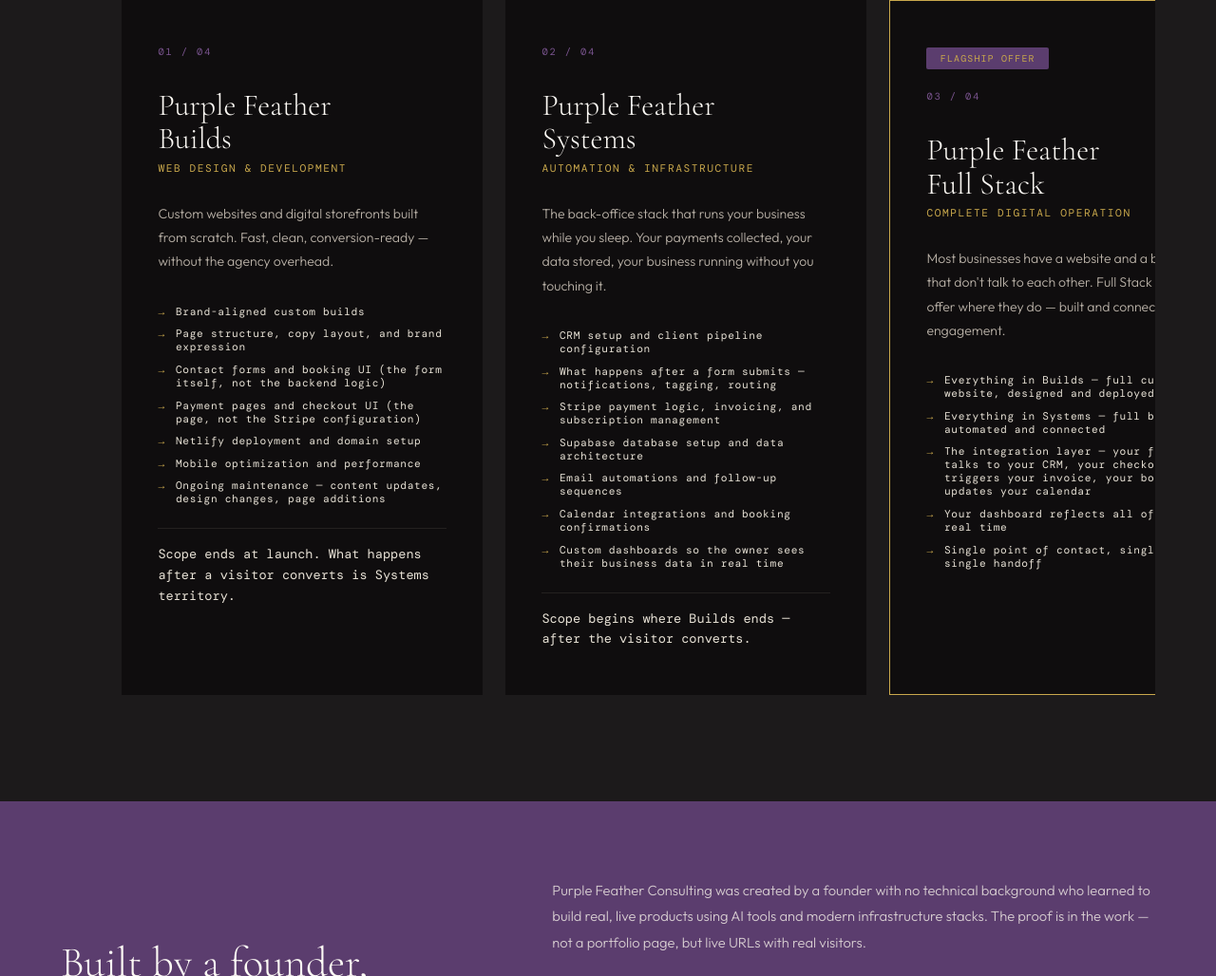
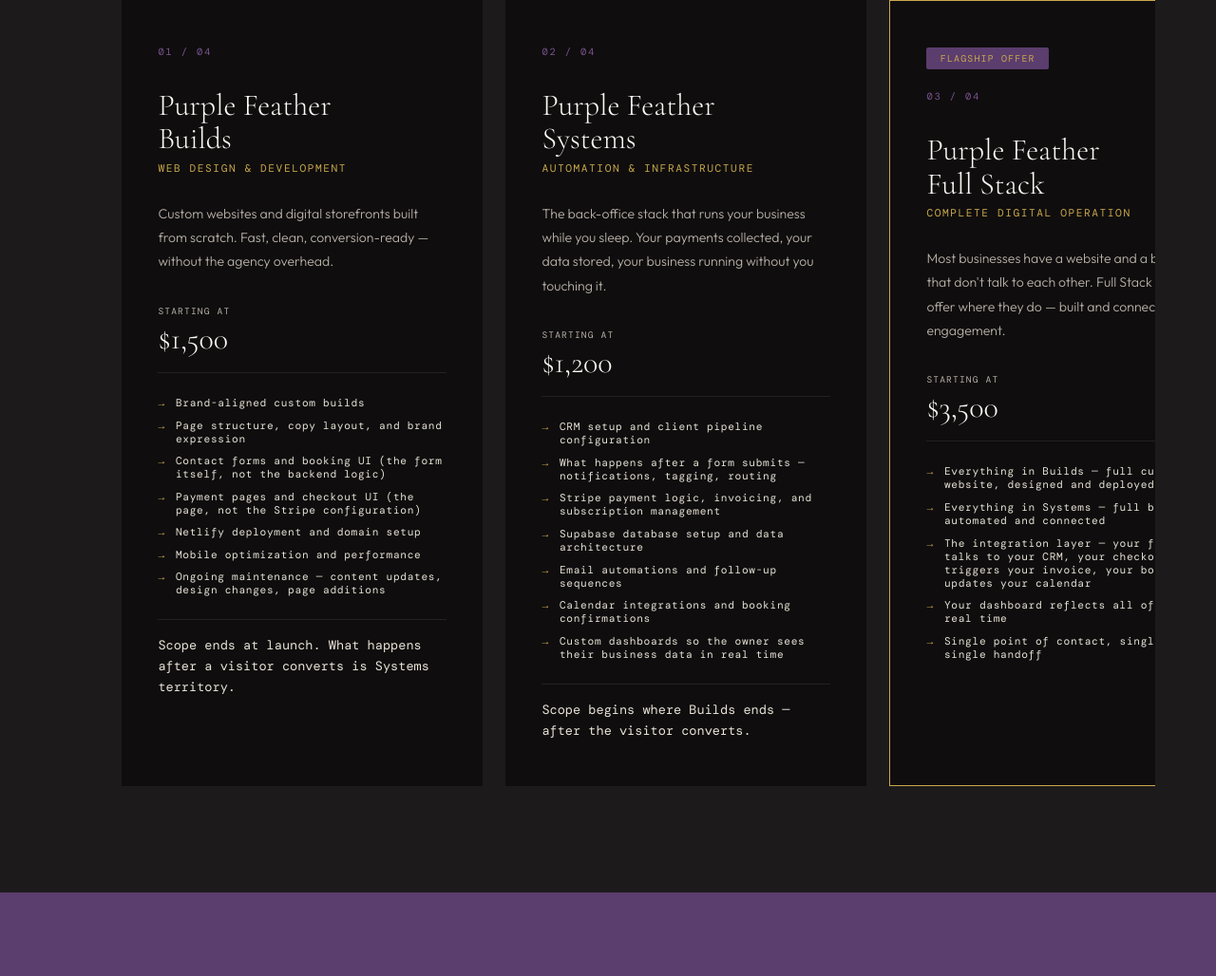
Before and after one commit to ehuetongwe/purple-feather-consulting, a plain HTML site: page index.html in a window 1280 px wide. Shown: the part 1232-2260 px from the top of the page at 95% size. Drawn offline with nearby package versions, Linux system fonts and the light colour scheme; a web font is replaced by a local one.

Commit message:
Deploy pricing details to all service cards

```diff
--- a/index.html
+++ b/index.html
@@ -115,6 +115,10 @@
         <p class="service-sub">Web Design &amp; Development</p>
         <p class="service-desc">Custom websites and digital storefronts built from scratch. Fast, clean,
           conversion-ready — without the agency overhead.</p>
+        <div class="service-pricing">
+          <p class="service-price-label">Starting at</p>
+          <p class="service-price-value">$1,500</p>
+        </div>
         <ul class="service-items">
           <li>Brand-aligned custom builds</li>
           <li>Page structure, copy layout, and brand expression</li>
@@ -133,6 +137,10 @@
         <p class="service-sub">Automation &amp; Infrastructure</p>
         <p class="service-desc">The back-office stack that runs your business while you sleep. Your payments collected,
           your data stored, your business running without you touching it.</p>
+        <div class="service-pricing">
+          <p class="service-price-label">Starting at</p>
+          <p class="service-price-value">$1,200</p>
+        </div>
         <ul class="service-items">
           <li>CRM setup and client pipeline configuration</li>
           <li>What happens after a form submits — notifications, tagging, routing</li>
@@ -151,6 +159,10 @@
         <p class="service-sub">Complete Digital Operation</p>
         <p class="service-desc">Most businesses have a website and a backend that don't talk to each other. Full Stack
           is the offer where they do — built and connected in one engagement.</p>
+        <div class="service-pricing">
+          <p class="service-price-label">Starting at</p>
+          <p class="service-price-value">$3,500</p>
+        </div>
         <ul class="service-items">
           <li>Everything in Builds — full custom website, designed and deployed</li>
           <li>Everything in Systems — full backend, automated and connected</li>
@@ -167,6 +179,10 @@
         <span class="coming-soon-badge">🚧 Launching Soon</span>
         <p class="service-desc">Teaching founders to use AI and no-code tools to build and maintain their own digital
           infrastructure — without depending on developers.</p>
+        <div class="service-pricing">
+          <p class="service-price-label">Starting at</p>
+          <p class="service-price-value">$197 / session</p>
+        </div>
         <ul class="service-items">
           <li>1:1 build-with-me sessions</li>
           <li>AI toolkit for non-technical founders</li>
--- a/styles.css
+++ b/styles.css
@@ -579,6 +579,28 @@
   color: var(--mist);
   line-height: 1.8;
   margin-bottom: 2rem;
+}
+
+.service-pricing {
+  border-bottom: 1px solid rgba(184, 176, 166, 0.12);
+  padding-bottom: 1rem;
+  margin-bottom: 1.5rem;
+}
+
+.service-price-label {
+  font-family: var(--font-mono);
+  font-size: 0.6rem;
+  color: var(--mist);
+  text-transform: uppercase;
+  letter-spacing: 0.12em;
+  margin-bottom: 0.2rem;
+}
+
+.service-price-value {
+  font-family: var(--font-display);
+  font-size: 2rem;
+  font-weight: 300;
+  color: var(--white);
 }
 
 .service-items {
```
